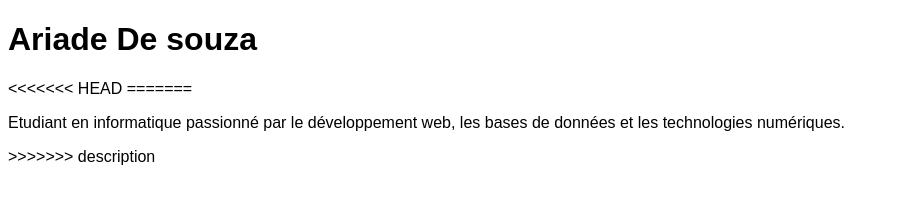
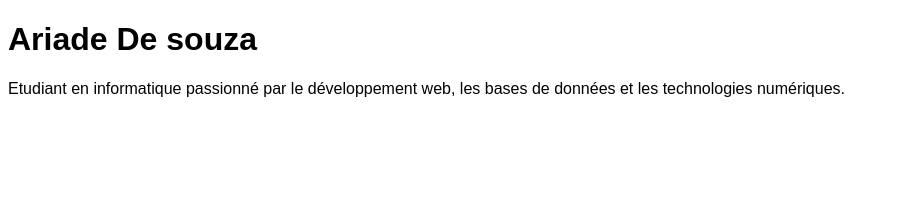
Before and after one commit to ariadedesouza8-max/mon-cv, a plain HTML site: page index.html in a window 1280 px wide. Shown: the whole page, without its empty margins (0-899 px from the left). Drawn offline with Linux system fonts and the light colour scheme.

Commit message:
resolution conflit description

```diff
--- a/index.html
+++ b/index.html
@@ -8,14 +8,11 @@
 </head>
 <body>
 <h1>Ariade De souza</h1>
-<<<<<<< HEAD
-=======
 
 <p>
 Etudiant en informatique passionné par le développement web,
 les bases de données et les technologies numériques.
 </p>
->>>>>>> description
 
 </body>
 </html>
```
